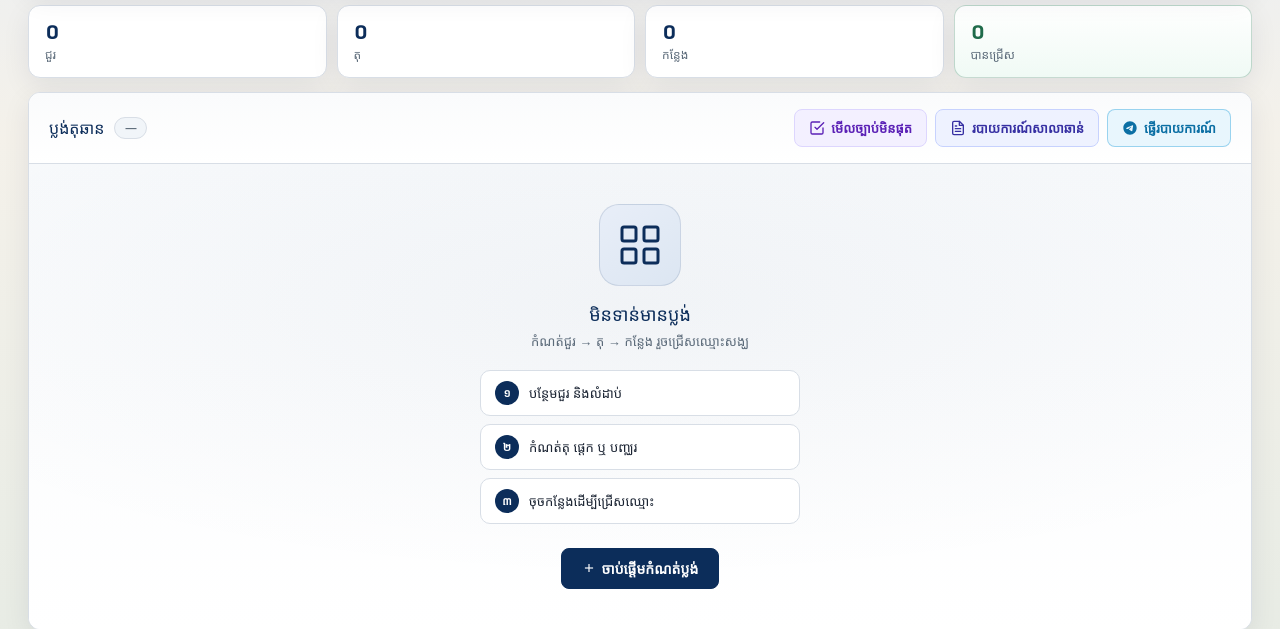
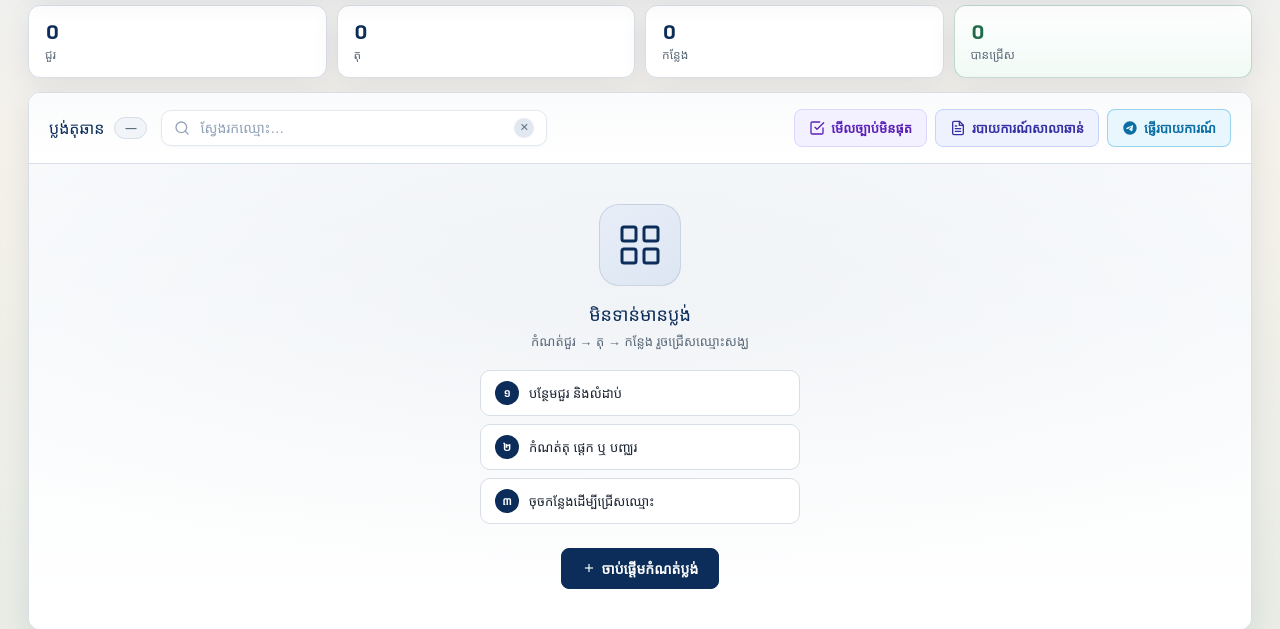
Before and after one commit to Chenda2025/pagoda-attendance, a Flask app: page /classroom-layout in a window 1280 px wide. Shown: the part 235-864 px from the top of the page. Run offline with Flask 3, Linux system fonts and the light colour scheme; the visitor is signed in with stand-in values (Sample User, id 1); data that the repository does not hold is empty; some libraries are stand-ins or nearby versions; some web fonts are replaced.

Commit message:
Add name search to Sala Chan classroom layout toolbar.
Highlight matching seat names on the canvas so monks are easier to find across many tables.

Co-authored-by: Cursor <cursoragent@cursor.com>

```diff
--- a/backend/static/css/classroom_layout.css
+++ b/backend/static/css/classroom_layout.css
@@ -191,6 +191,73 @@
     gap: 10px;
     flex-wrap: wrap;
     min-width: 0;
+    flex-shrink: 0;
+}
+
+.cl-panel-search {
+    display: flex;
+    align-items: center;
+    gap: 8px;
+    flex: 1 1 220px;
+    min-width: 160px;
+    max-width: 360px;
+    background: #fff;
+    border: 1.5px solid #e2e8f0;
+    border-radius: 10px;
+    padding: 7px 12px;
+    box-shadow: 0 1px 3px rgba(15, 23, 42, 0.04);
+}
+
+.cl-panel-search svg {
+    color: #94a3b8;
+    flex-shrink: 0;
+}
+
+.cl-search-name-input {
+    flex: 1;
+    min-width: 0;
+    border: none;
+    outline: none;
+    font-size: 14px;
+    font-family: inherit;
+    color: var(--ink, #1a2332);
+    background: transparent;
+}
+
+.cl-search-name-input::placeholder {
+    color: #94a3b8;
+}
+
+.cl-btn-clear-search {
+    display: inline-flex;
+    align-items: center;
+    justify-content: center;
+    width: 20px;
+    height: 20px;
+    background: #e2e8f0;
+    border: none;
+    border-radius: 50%;
+    font-size: 11px;
+    color: #64748b;
+    cursor: pointer;
+    flex-shrink: 0;
+    line-height: 1;
+    font-family: inherit;
+}
+
+.cl-btn-clear-search:hover {
+    background: #cbd5e1;
+    color: #334155;
+}
+
+.cl-name.cl-name-highlight {
+    background: #fef9c3 !important;
+    box-shadow: 0 0 0 2px #facc15;
+    border-radius: 6px;
+}
+
+.cl-name.cl-name-highlight .cl-monk-name {
+    color: #854d0e !important;
 }
 
 .cl-panel-head-actions {
@@ -2350,9 +2417,16 @@
         gap: 10px;
     }
 
+    .cl-panel-search {
+        max-width: none;
+        width: 100%;
+        order: 2;
+    }
+
     .cl-panel-head-actions {
         width: 100%;
         flex-wrap: wrap;
+        order: 3;
     }
 
     .cl-panel-head-actions .gov-btn,
--- a/backend/templates/classroom_layout.html
+++ b/backend/templates/classroom_layout.html
@@ -10,7 +10,7 @@
     <link rel="preconnect" href="https://fonts.gstatic.com" crossorigin>
     <link href="https://fonts.googleapis.com/css2?family=Battambang:wght@400;700&family=Kantumruy+Pro:wght@400;500;600;700&family=Moul&display=swap" rel="stylesheet">
     <link rel="stylesheet" href="/static/css/gov-shell.css?v=2">
-    <link rel="stylesheet" href="/static/css/classroom_layout.css?v=64">
+    <link rel="stylesheet" href="/static/css/classroom_layout.css?v=65">
 </head>
 
 <body class="gov-page-body{% if role != 'admin' %} cl-use-only{% endif %}">
@@ -156,6 +156,15 @@
                     <div class="cl-panel-head-left">
                         <h2 class="panel-title">ប្លង់តុឆាន</h2>
                         <span class="cl-status-pill" id="save-hint" aria-live="polite">—</span>
+                    </div>
+                    <div class="cl-panel-search">
+                        <svg xmlns="http://www.w3.org/2000/svg" width="16" height="16" viewBox="0 0 24 24" fill="none"
+                            stroke="currentColor" stroke-width="2" stroke-linecap="round" stroke-linejoin="round" aria-hidden="true">
+                            <circle cx="11" cy="11" r="8"></circle>
+                            <line x1="21" y1="21" x2="16.65" y2="16.65"></line>
+                        </svg>
+                        <input type="search" id="cl-search-name" class="cl-search-name-input" placeholder="ស្វែងរកឈ្មោះ…" autocomplete="off">
+                        <button type="button" id="btn-cl-clear-search" class="cl-btn-clear-search" hidden title="លុបការស្វែងរក" aria-label="លុបការស្វែងរក">✕</button>
                     </div>
                     <div class="cl-panel-head-actions">
                         <button type="button" class="gov-btn cl-btn-perm-list" id="btn-cl-perm-list" title="មើលបញ្ជីឈ្មោះដែលច្បាប់មិនផុតក្នុងរយៈពេល ១៥ ថ្ងៃ">
@@ -710,7 +719,7 @@
     </div>
 
     <script>const PAGE_ROLE = {{ role|tojson }};</script>
-    <script src="/static/js/classroom_layout.js?v=76"></script>
+    <script src="/static/js/classroom_layout.js?v=77"></script>
 </body>
 
 </html>
```
Also changed, not shown: backend/static/js/classroom_layout.js (+34 -0 lines).
